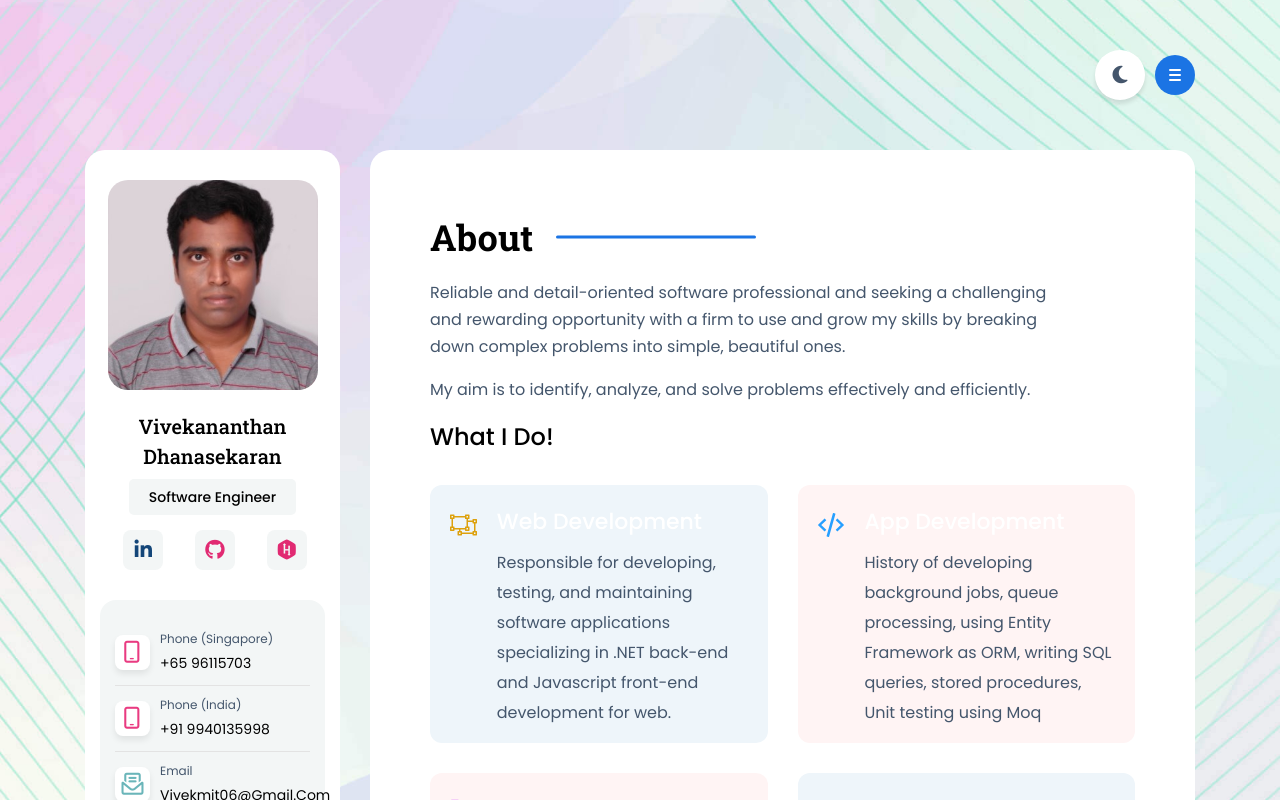
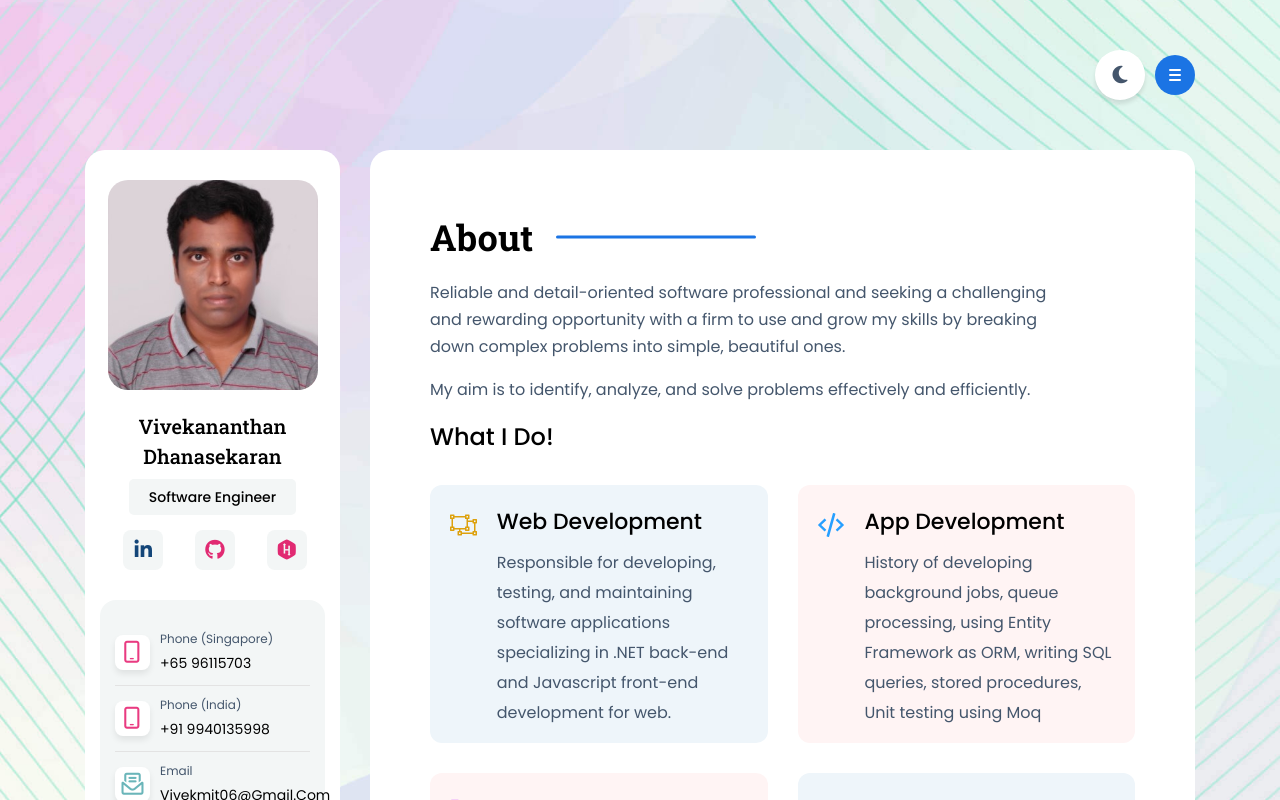
Before and after one commit to vdhanasekaran/portfolio, a Next.js app: page / in a window 1280 px wide. Built offline with nearby package versions, Linux system fonts and the light colour scheme.

Commit message:
update section title color

```diff
--- a/public/assets/css/style.css
+++ b/public/assets/css/style.css
@@ -43,7 +43,7 @@ body {
 .title {
     font-size: 32px;
     font-weight: 600;
-    color: white;
+    /* color: white; */
     line-height: 1.5;
     margin-bottom: 30px;
 }
```
